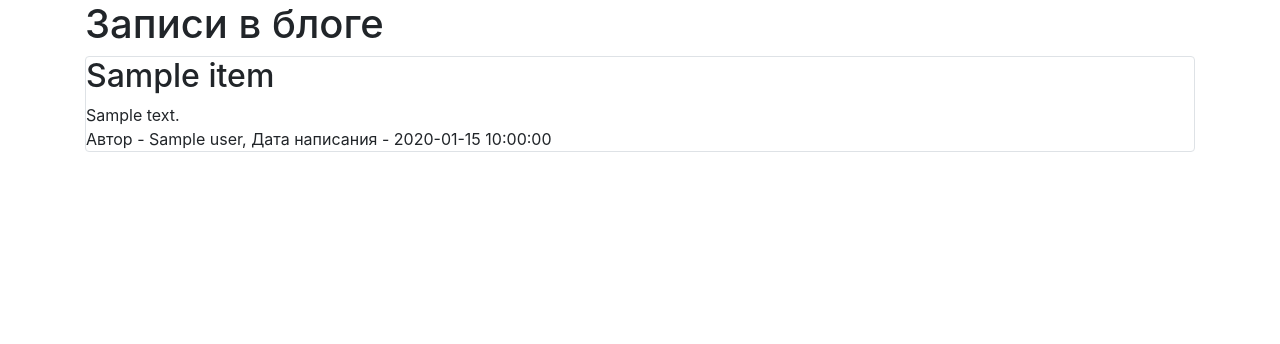
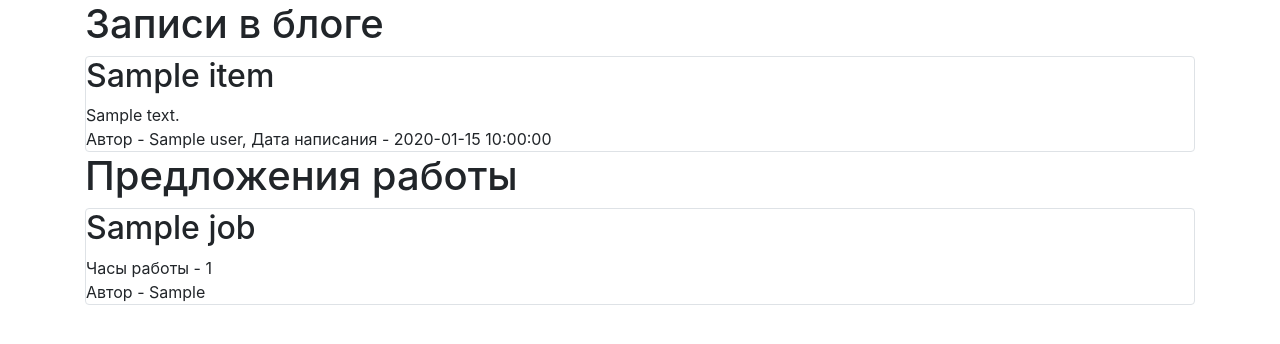
Before and after one commit to Aofavir/app, a Flask app: template templates/index.html in a window 1280 px wide. Shown: the part 70-414 px from the top of the page. Run offline with Flask 3, Linux system fonts and the light colour scheme; the template is opened without the code that fills it: most values are stand-ins (such as "Sample title", 1, 10 or a date in 2020); some libraries are stand-ins or nearby versions.

Commit message:
bug with bleprints

```diff
--- a/app.py
+++ b/app.py
@@ -25,6 +25,12 @@ login_manager = LoginManager()
 login_manager.init_app(app)
 
 
+def main():
+    db_session.global_init("db/blogs.db")
+    app.register_blueprint(news_api.blueprint)
+    app.run()
+
+
 class LoginForm(FlaskForm):
     email = EmailField('Почта', validators=[DataRequired()])
     password = PasswordField('Пароль', validators=[DataRequired()])
@@ -42,7 +48,8 @@ def load_user(user_id):
 def index():
     db_sess = db_session.create_session()
     news = db_sess.query(News).filter(News.is_private != True)
-    return render_template("index.html", news=news)
+    jobs = db_sess.query(Jobs)
+    return render_template("index.html", news=news, jobs=jobs)
 
 
 @app.route("/cookie_test")
@@ -241,8 +248,20 @@ def edit_jobs(id):
                            form=form
                            )
 
+
+@app.route('/jobs_delete/<int:id>', methods=['GET', 'POST'])
+@login_required
+def jobs_delete(id):
+    db_sess = db_session.create_session()
+    jobs = db_sess.query(Jobs).filter(Jobs.id == id, Jobs.user == current_user).first()
+    if jobs:
+        db_sess.delete(jobs)
+        db_sess.commit()
+    else:
+        abort(404)
+    return redirect('/')
+
+
 if __name__ == '__main__':
     db_session.global_init("db/blogs.db")
-    app.register_blueprint(news_api.blueprint)
     app.run(port=8080, host='127.0.0.1')
-    print(get('http://localhost:5000/api/news').json())
--- a/templates/index.html
+++ b/templates/index.html
@@ -23,4 +23,27 @@
 {% endif %}
 </div>
 {% endfor %}
+
+<h1>Предложения работы</h1>
+{% for item in jobs%}
+<div class="col-md6 border rounded">
+    <h2>{{item.job}}</h2>
+    <div>
+        Часы работы - {{item.work_size}}
+    </div>
+    <div>
+        Автор - {{item.team_leader}}
+    </div>
+    {% if current_user.is_authenticated and current_user == item.user %}
+    <div>
+        <a href="/jobs/{{ item.id }}" class="btn btn-warning">
+            Изменить
+        </a>
+        <a href="/jobs_delete/{{ item.id }}" class="btn btn-danger">
+            Удалить
+        </a>
+    </div>
+{% endif %}
+</div>
+{% endfor %}
 {% endblock %}
```
